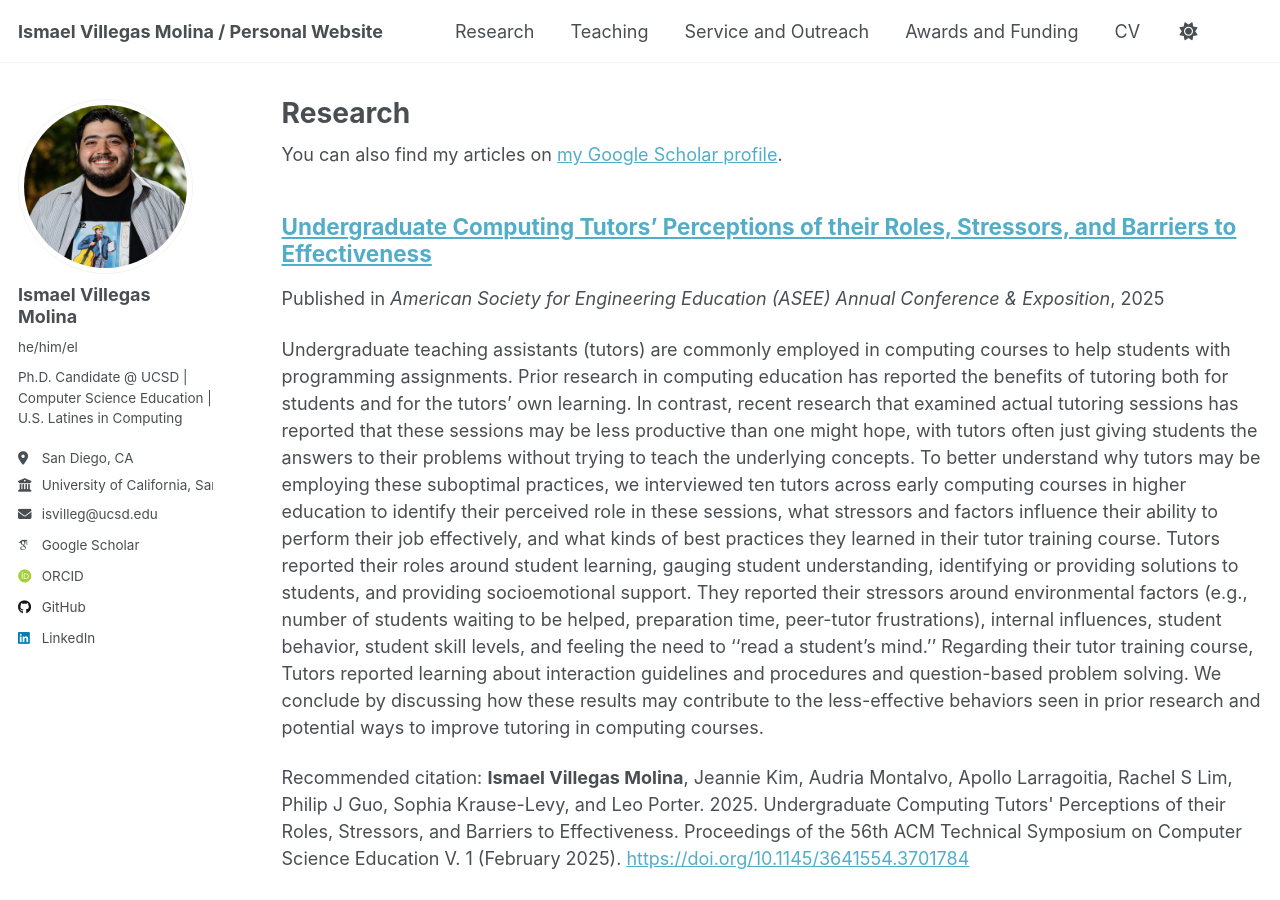
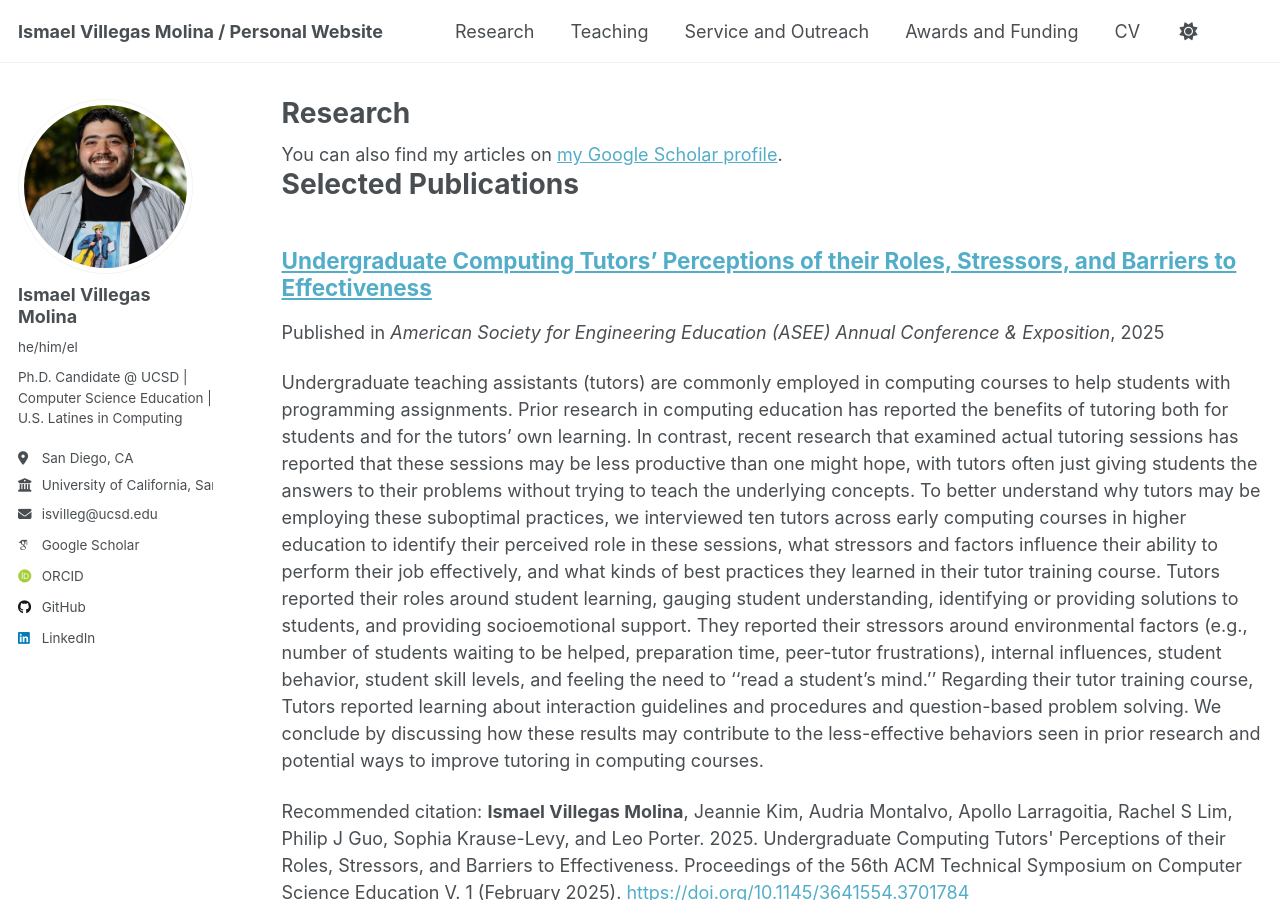
Before and after one commit to IsmaelV/IsmaelV.github.io, a Jekyll site: the page built from _pages/research.md, in a window 1280 px wide and 900 px high. Built offline with Jekyll 4.4.1, drawn with Linux system fonts in a browser that asks for light colours; some web fonts are replaced; a script that is not in the unit is left out.

Commit message:
Added 'Selected Publications' for research

```diff
--- a/_pages/research.md
+++ b/_pages/research.md
@@ -10,6 +10,7 @@ author_profile: true
   <div class="wordwrap">You can also find my articles on <a href="{{site.author.googlescholar}}">my Google Scholar profile</a>.</div>
 {% endif %}
 
+# Selected Publications
 {% for post in site.publications reversed %}
   {% include archive-single.html %}
   <br>
```
